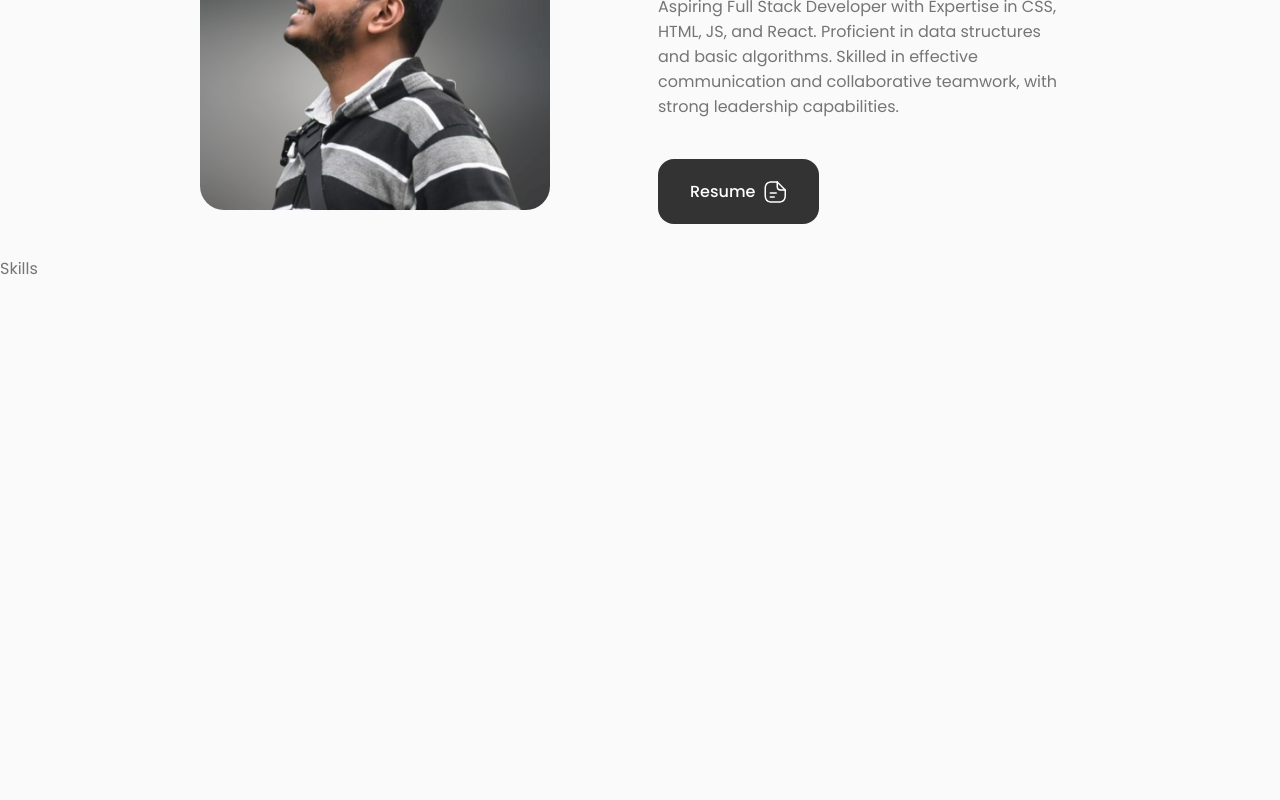
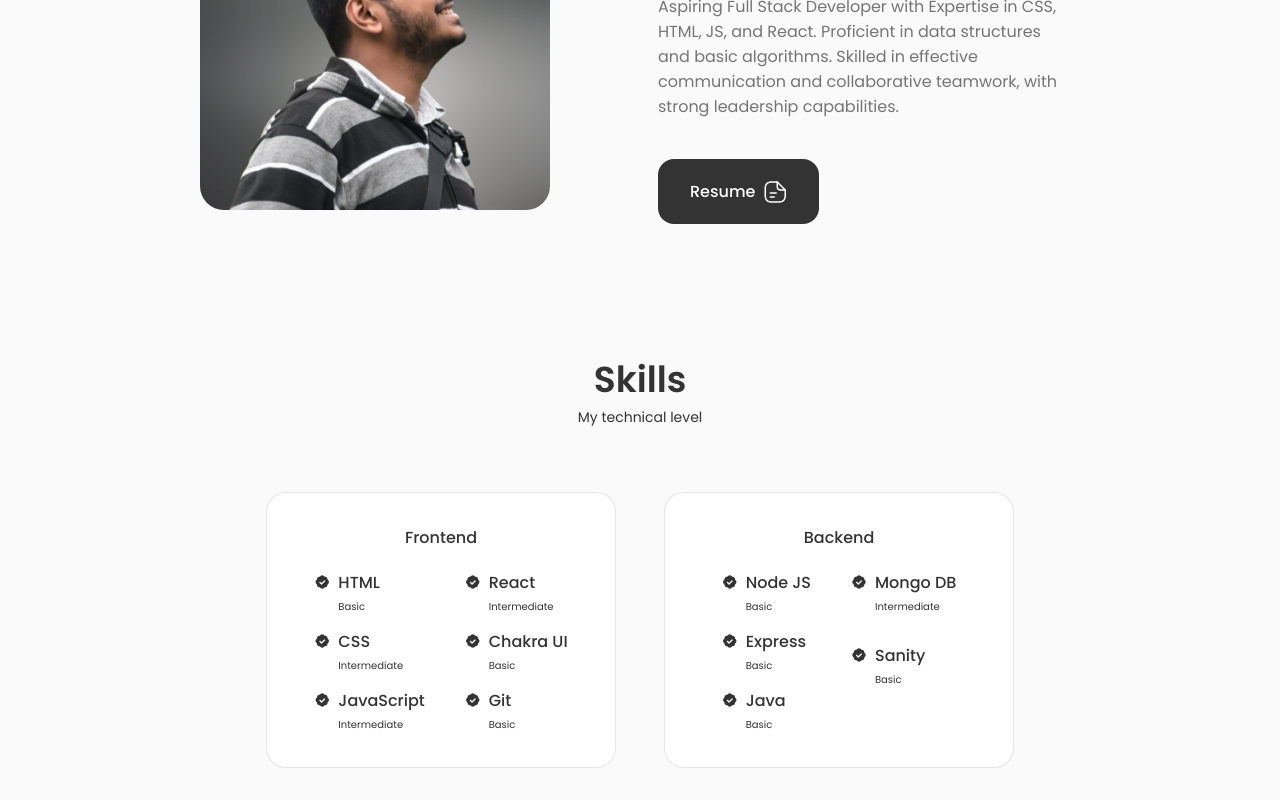
Before and after one commit to souravsb66/souravsb66.github.io, a React (Create React App) app: page / in a window 1280 px wide. Shown: the part 1058-1858 px from the top of the page. Before the commit the page ends 1339 px from the top, so only its background shows below. Built offline with nearby package versions, Linux system fonts and the light colour scheme.

Commit message:
skills section added

```diff
--- /dev/null
+++ b/src/components/skills/Backend.jsx
@@ -0,0 +1,71 @@
+import React from "react";
+
+const Backend = () => {
+  return (
+    <div className="skills__content">
+      <h3 className="skills__title">Backend</h3>
+
+      <div className="skills__box">
+        <div className="skills__group">
+          <div className="skills__data">
+            <i class='bx bxs-badge-check' ></i>
+
+            <div>
+              <h3 className="skills__name">Node JS</h3>
+              <span className="skills__level">Basic</span>
+            </div>
+          </div>
+
+          <div className="skills__data">
+            <i class='bx bxs-badge-check' ></i>
+
+            <div>
+              <h3 className="skills__name">Express</h3>
+              <span className="skills__level">Basic</span>
+            </div>
+          </div>
+
+          <div className="skills__data">
+            <i class='bx bxs-badge-check' ></i>
+
+            <div>
+              <h3 className="skills__name">Java</h3>
+              <span className="skills__level">Basic</span>
+            </div>
+          </div>
+        </div>
+
+        <div className="skills__group">
+          <div className="skills__data">
+            <i class='bx bxs-badge-check' ></i>
+
+            <div>
+              <h3 className="skills__name">Mongo DB</h3>
+              <span className="skills__level">Intermediate</span>
+            </div>
+          </div>
+
+          <div className="skills__data">
+            <i class='bx bxs-badge-check' ></i>
+
+            <div>
+              <h3 className="skills__name">Sanity</h3>
+              <span className="skills__level">Basic</span>
+            </div>
+          </div>
+
+          <div className="skills__data">
+            {/* <i class='bx bxs-badge-check' ></i> */}
+
+            <div>
+              <h3 className="skills__name"></h3>
+              <span className="skills__level"></span>
+            </div>
+          </div>
+        </div>
+      </div>
+    </div>
+  );
+};
+
+export default Backend;
--- /dev/null
+++ b/src/components/skills/Frontend.jsx
@@ -0,0 +1,71 @@
+import React from "react";
+
+const Frontend = () => {
+  return (
+    <div className="skills__content">
+      <h3 className="skills__title">Frontend</h3>
+
+      <div className="skills__box">
+        <div className="skills__group">
+          <div className="skills__data">
+            <i class='bx bxs-badge-check' ></i>
+
+            <div>
+              <h3 className="skills__name">HTML</h3>
+              <span className="skills__level">Basic</span>
+            </div>
+          </div>
+
+          <div className="skills__data">
+            <i class='bx bxs-badge-check' ></i>
+
+            <div>
+              <h3 className="skills__name">CSS</h3>
+              <span className="skills__level">Intermediate</span>
+            </div>
+          </div>
+
+          <div className="skills__data">
+            <i class='bx bxs-badge-check' ></i>
+
+            <div>
+              <h3 className="skills__name">JavaScript</h3>
+              <span className="skills__level">Intermediate</span>
+            </div>
+          </div>
+        </div>
+
+        <div className="skills__group">
+          <div className="skills__data">
+            <i class='bx bxs-badge-check' ></i>
+
+            <div>
+              <h3 className="skills__name">React</h3>
+              <span className="skills__level">Intermediate</span>
+            </div>
+          </div>
+
+          <div className="skills__data">
+            <i class='bx bxs-badge-check' ></i>
+
+            <div>
+              <h3 className="skills__name">Chakra UI</h3>
+              <span className="skills__level">Basic</span>
+            </div>
+          </div>
+
+          <div className="skills__data">
+            <i class='bx bxs-badge-check' ></i>
+
+            <div>
+              <h3 className="skills__name">Git</h3>
+              <span className="skills__level">Basic</span>
+            </div>
+          </div>
+        </div>
+      </div>
+    </div>
+  );
+};
+
+export default Frontend;
--- a/src/components/skills/Skills.jsx
+++ b/src/components/skills/Skills.jsx
@@ -1,10 +1,19 @@
 import React from 'react'
+import "./skills.css"
+import Frontend from './Frontend'
+import Backend from './Backend'
 
 const Skills = () => {
   return (
-    <div>
-      Skills
-    </div>
+    <section className="skills section" id="skills">
+        <h2 className="section__title">Skills</h2>
+        <span className="section__subtitle">My technical level</span>
+
+        <div className="skills__container container grid">
+            <Frontend />
+            <Backend />
+        </div>
+    </section>
   )
 }
 
--- a/src/components/skills/skills.css
+++ b/src/components/skills/skills.css
@@ -0,0 +1,80 @@
+.skills__container {
+    grid-template-columns: repeat(2, 350px);
+    column-gap: 3rem;
+    justify-content: center;
+}
+
+.skills__content {
+    background-color: var(--container-color);
+    border: 1px solid rgba(0, 0, 0, 0.1);
+    padding: 2rem 2.5rem;
+    border-radius: 1.25rem;
+}
+
+.skills__title {
+    font-size: var(--normal-font-size);
+    font-weight: var(--font-medium);
+    text-align: center;
+    margin-bottom: var(--mb-1-5);
+}
+
+.skills__box {
+    display: flex;
+    justify-content: center;
+    column-gap: 2.5rem;
+}
+
+.skills__group {
+    display: grid;
+    align-items: flex-start;
+    row-gap: 1rem;
+}
+
+.skills__data {
+    display: flex;
+    column-gap: 0.5rem;
+}
+
+.skills, .bx-badge-check {
+    font-size: 1rem;
+    color: var(--title-color);
+}
+
+.skills__name {
+    font-size: var(--normal-font-size);
+    font-weight: var(--font-medium);
+    line-height: 18px;
+}
+
+.skills__level {
+    font-size: var(--tiny-font-size);
+}
+
+/*=============== BREAKPOINTS ===============*/
+/* For large devices */
+@media screen and (max-width: 992px) {
+    .skills__container {
+        grid-template-columns: max-content;
+        row-gap: 2rem;
+    }
+}
+
+/* For medium devices */
+@media screen and (max-width: 576px) {
+    .skills__container {
+        grid-template-columns: 1fr;
+    }
+    .skills__content {
+        padding: 1.5rem;
+    }
+}
+
+/* For small devices */
+@media screen and (max-width: 350px) {
+    .skills__box {
+        column-gap: 1.25rem;
+    }
+    .skills__name {
+        font-size: var(--small-font-size);
+    }
+}
```
Also changed, not shown: src/Assets/profile2.png.
